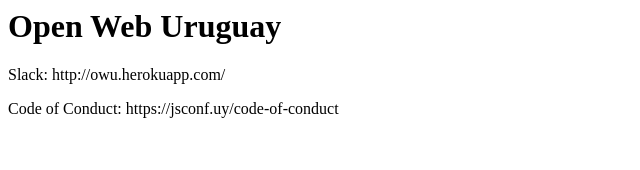
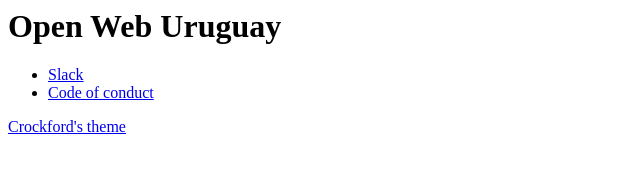
Before and after one commit to owuy/owuy.github.io, a plain HTML site: page index.html in a window 1280 px wide. Shown: the whole page, without its empty margins (0-640 px from the left). Drawn offline with Linux system fonts and the light colour scheme.

Commit message:
Update index.html

```diff
--- a/index.html
+++ b/index.html
@@ -1,11 +1,12 @@
 <html>
   <body>
     <h1>Open Web Uruguay</h1>
+    <ul>
+      <li><a href="http://owu.herokuapp.com/">Slack</a></li>
+      <li><a href="https://jsconf.uy/code-of-conduct">Code of conduct</a></li>
+    </ul>
     <p>
-      Slack: http://owu.herokuapp.com/
-    </p>
-    <p>
-      Code of Conduct: https://jsconf.uy/code-of-conduct
+      <a href="http://www.crockford.com/wrrrld/links.html">Crockford's theme</a>
     </p>
   </body>
 </html>
```
